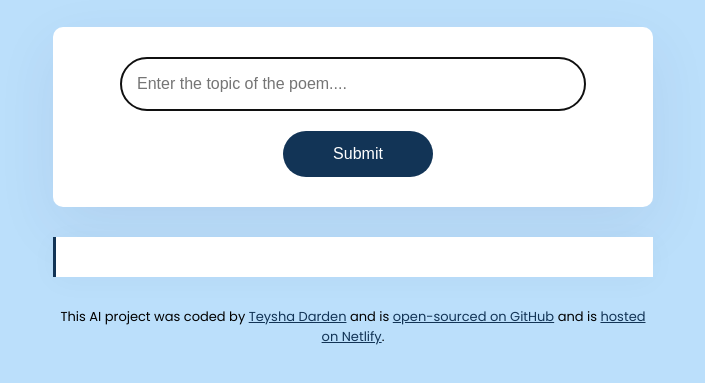
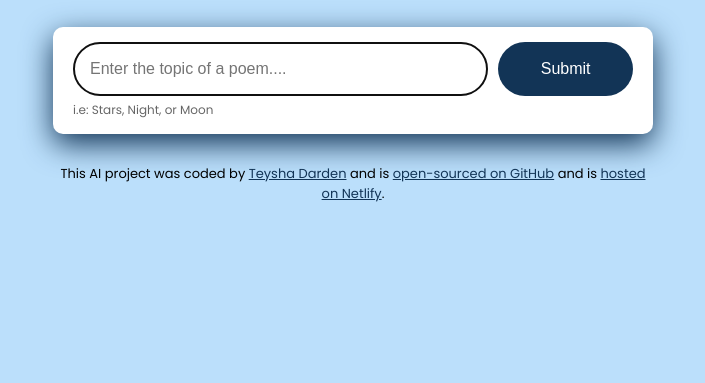
Before and after one commit to teysha-d/AI_POEMS, a plain HTML site: page index.html in a window 1280 px wide. Shown: the part 177-560 px from the top of the page, without its empty margins (287-992 px from the left). Drawn offline with nearby package versions, Linux system fonts and the light colour scheme.

Commit message:
HTML, CSS, and Javascript code updated further.

```diff
--- a/index.html
+++ b/index.html
@@ -15,19 +15,22 @@
       </header>
 
       <main>
+        <div class="form-container">
           <form id="poem-generator-form">
             <input
               type="text"
-            id="user-instructions"
-            placeholder="Enter the topic of the poem...."
+              placeholder="Enter the topic of a poem...."
               autofocus
               required
               autocomplete="off"
               class="instructions"
+              id="user-instructions"
             />
             <input type="submit" class="submit-button" />
           </form>
-        <div class="poem" id="poem"></div>
+          <div class="hint">i.e: Stars, Night, or Moon</div>
+        </div>
+        <div class="poem hidden" id="poem"></div>
       </main>
 
       <footer>
--- a/src/index.js
+++ b/src/index.js
@@ -13,16 +13,16 @@ function generatePoem(event) {
 
   let instructionsInput = document.querySelector("#user-instructions");
   let apiKey = "a43ab0c5t7640e69ab4693092fo45cea";
-  let prompt = `User instructions are: "Generate a poem about Stars" ${instructionsInput.value}`;
   let context =
-    "You are a romantic Poem expert and love to write short poems. Your mission is to generate a 4 line poem in HTML. Make sure to follow the user instructions.";
+    "You are a romantic Poem expert and love to write short poems. You mission is to generate a 4 line poem in basic HTML and separate each line with a <br />. Make sure to follow the user instructions. Do not include a title to the poem. Sign the poem with 'HAPPY AI CODING!' inside a <strong> element at the end of the poem and NOT at the beginning";
+  let prompt = `User instructions: Generate a poem about ${instructionsInput.value}`;
   let apiURL = `https://api.shecodes.io/ai/v1/generate?prompt=${encodeURIComponent(
     prompt
   )}&context=${encodeURIComponent(context)}&key=${apiKey}`;
 
-  console.log("Generating poem");
-  console.log(`Prompt: ${prompt}`);
-  console.log(`Context: ${context}`);
+  let poemElement = document.querySelector("#poem");
+  poemElement.classList.remove("hidden");
+  poemElement.innerHTML = `<div class="generating">⏳ Generating a poem about ${instructionsInput.value}</div>`;
 
   axios.get(apiURL).then(displayPoem);
 }
--- a/src/style.css
+++ b/src/style.css
@@ -2,8 +2,7 @@
 
 body {
   background-color: #bbdffb;
-  font-family: Poppins, sans-serif;
-  text-align: center;
+  font-family: Poppins;
 }
 
 a {
@@ -13,7 +12,6 @@ a {
 .container {
   margin: 120px auto;
   max-width: 600px;
-  text-align: center;
 }
 
 header {
@@ -28,16 +26,23 @@ h1 {
   color: #272044;
 }
 
+.form-container {
+  background-color: white;
+  margin-bottom: 30px;
+  border-radius: 10px;
+  box-shadow: 0px 10px 30px #123456;
+  padding: 15px 20px;
+}
+
 form {
-  padding: 30px;
-  background-color: white;
-  box-shadow: 0px 20px 60px rgba(65, 50, 100, 0.08);
-  border-radius: 10px;
   display: flex;
-  justify-content: center;
-  align-items: center;
-  flex-direction: column;
-  margin-bottom: 30px;
+}
+
+.hint {
+  line-height: 1.5;
+  margin-top: 5px;
+  opacity: 0.6;
+  font-size: 12px;
 }
 
 .instructions {
@@ -48,7 +53,6 @@ form {
   border-radius: 50px;
   line-height: 20px;
   color: #272044;
-  margin-bottom: 20px;
 }
 
 .submit-button {
@@ -68,9 +72,15 @@ form {
   padding: 20px;
   line-height: 2;
   border-left: 3px solid #123456;
-  box-shadow: 0px 4px 30px 0px rgba(39, 33, 66, 0.03);
-  text-align: left;
-  margin: 0 auto;
+  box-shadow: 0px 10px 30px #123456;
+}
+
+.hidden {
+  display: none;
+}
+
+.poem strong {
+  color: #123456;
 }
 
 footer {
@@ -78,3 +88,18 @@ footer {
   font-size: 13px;
   margin-top: 30px;
 }
+
+.generating {
+  animation: blink-animation 1s steps(5, start) infinite;
+}
+
+@keyframes blink-animation {
+  to {
+    visibility: hidden;
+  }
+}
+@-webkit-keyframes blink-animation {
+  to {
+    visibility: hidden;
+  }
+}
```
Lines whose indentation alone changed are shown as unchanged.
